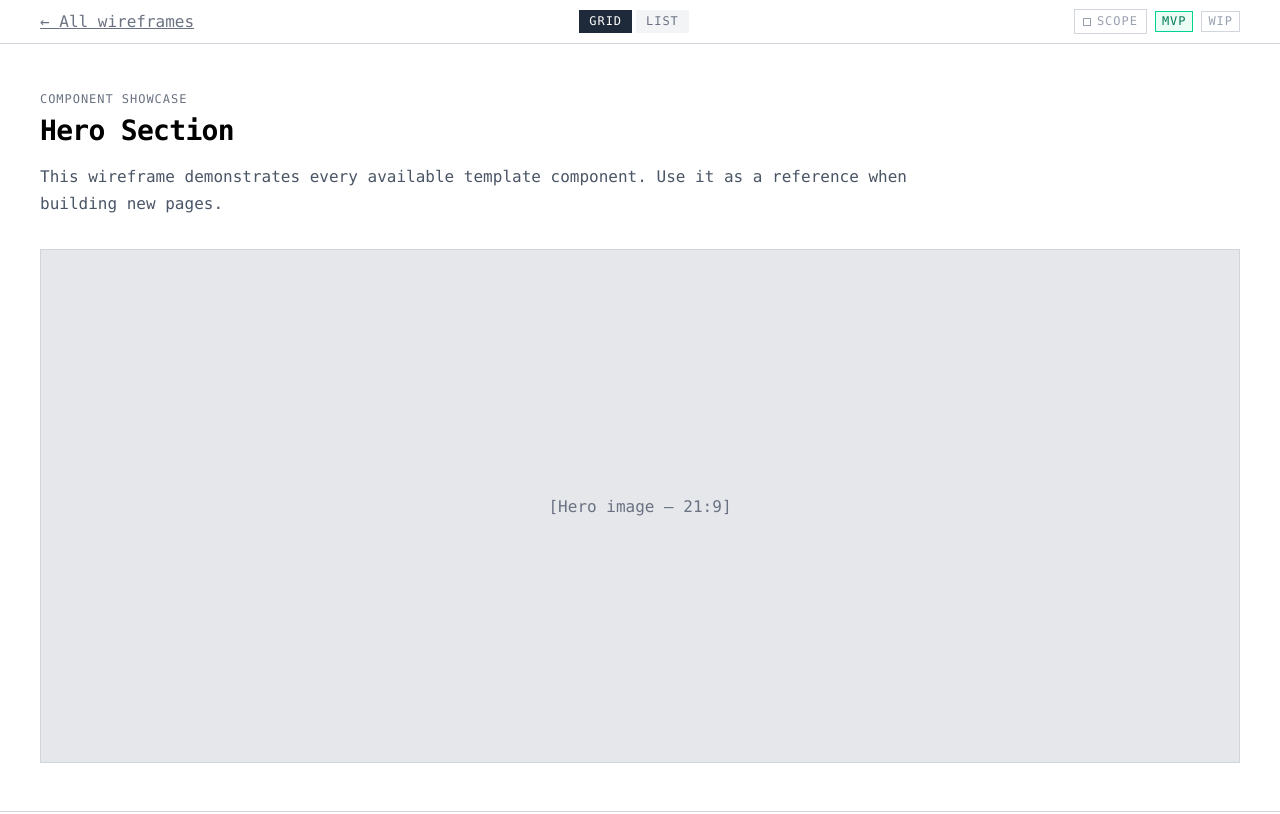
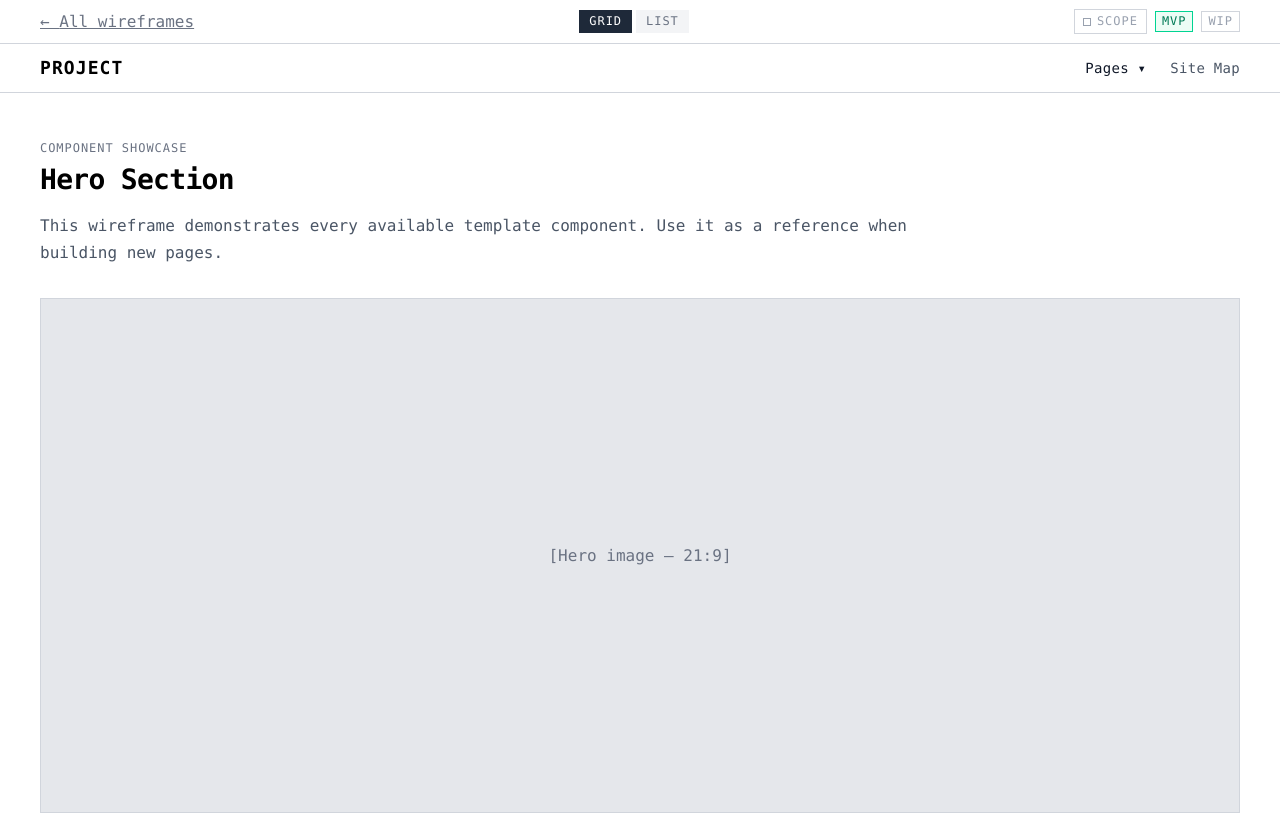
Before and after one commit to CogappLabs/wireframe-starter, a Next.js app: page /example in a window 1280 px wide. Shown: the top 814 px of the page. Built offline with nearby package versions, Linux system fonts and the light colour scheme.

Commit message:
Add GlobalNav component for site-level navigation
Dropdown menus with mega panels, mobile hamburger, keyboard/escape dismiss.
Driven by the existing navigation array in data.ts.

```diff
--- a/src/app/(wireframes)/layout.tsx
+++ b/src/app/(wireframes)/layout.tsx
@@ -3,6 +3,7 @@
 import Link from "next/link";
 import { usePathname } from "next/navigation";
 import { Suspense } from "react";
+import GlobalNav from "@/components/wireframe/GlobalNav";
 import ScopeToggle from "@/components/wireframe/ScopeToggle";
 import { MvpBadge, StatusBadge } from "@/components/wireframe/StatusBadge";
 import VariationToggle from "@/components/wireframe/VariationToggle";
@@ -52,6 +53,8 @@ export default function WireframeLayout({
 					)}
 				</div>
 			</header>
+
+			<GlobalNav />
 
 			<main className="flex-1">{children}</main>
 
--- /dev/null
+++ b/src/components/wireframe/GlobalNav.tsx
@@ -0,0 +1,253 @@
+"use client";
+
+import Link from "next/link";
+import { usePathname } from "next/navigation";
+import { useCallback, useEffect, useRef, useState } from "react";
+import { type NavNode, navigation } from "@/lib/data";
+import { t } from "@/lib/strings";
+
+type OpenMenu = string | null;
+
+export default function GlobalNav() {
+	const pathname = usePathname();
+	const [openMenu, setOpenMenu] = useState<OpenMenu>(null);
+	const [mobileOpen, setMobileOpen] = useState(false);
+	const navRef = useRef<HTMLElement>(null);
+
+	const toggle = useCallback(
+		(label: string) => setOpenMenu((prev) => (prev === label ? null : label)),
+		[],
+	);
+
+	useEffect(() => {
+		const handler = (e: MouseEvent) => {
+			if (navRef.current && !navRef.current.contains(e.target as Node)) {
+				setOpenMenu(null);
+			}
+		};
+		document.addEventListener("mousedown", handler);
+		return () => document.removeEventListener("mousedown", handler);
+	}, []);
+
+	useEffect(() => {
+		const handler = (e: KeyboardEvent) => {
+			if (e.key === "Escape") {
+				setOpenMenu(null);
+				setMobileOpen(false);
+			}
+		};
+		document.addEventListener("keydown", handler);
+		return () => document.removeEventListener("keydown", handler);
+	}, []);
+
+	const isActive = (node: NavNode): boolean => {
+		if (node.href && pathname === node.href) return true;
+		return node.children?.some((c) => c.href && pathname === c.href) ?? false;
+	};
+
+	// Top-level items with children become dropdowns; others are plain links.
+	// Skip the "Home" item (href "/") — the logo handles that.
+	const items = navigation.filter((n) => n.href !== "/");
+
+	return (
+		<>
+			{openMenu && (
+				// biome-ignore lint/a11y/useKeyWithClickEvents: backdrop dismiss
+				// biome-ignore lint/a11y/noStaticElementInteractions: backdrop dismiss
+				<div
+					className="fixed inset-0 z-40 bg-black/30"
+					onClick={() => setOpenMenu(null)}
+				/>
+			)}
+
+			<nav
+				ref={navRef}
+				className="relative z-50 border-b border-gray-300 bg-white"
+			>
+				<div className="flex items-center justify-between px-[var(--margin-xl)] py-3">
+					<Link
+						href="/"
+						className="shrink-0 font-mono text-card font-bold uppercase tracking-[0.06em]"
+					>
+						{t("nav.siteName")}
+					</Link>
+
+					<button
+						type="button"
+						onClick={() => {
+							setMobileOpen(!mobileOpen);
+							setOpenMenu(null);
+						}}
+						className="font-mono text-meta text-gray-600 xl:hidden"
+						aria-label="Toggle menu"
+					>
+						{mobileOpen ? t("nav.close") : t("nav.menu")}
+					</button>
+
+					<div className="hidden items-center gap-6 xl:flex">
+						{items.map((item) =>
+							item.children ? (
+								<button
+									key={item.label}
+									type="button"
+									onClick={() => toggle(item.label)}
+									className={`font-mono text-meta tracking-[0.02em] ${
+										isActive(item) || openMenu === item.label
+											? "font-medium text-gray-900"
+											: "text-gray-600 hover:text-gray-900"
+									}`}
+								>
+									{item.label}
+									{openMenu === item.label ? " \u25B4" : " \u25BE"}
+								</button>
+							) : item.href ? (
+								<Link
+									key={item.label}
+									href={item.href}
+									className={`font-mono text-meta tracking-[0.02em] ${
+										isActive(item)
+											? "font-medium text-gray-900"
+											: "text-gray-600 hover:text-gray-900"
+									}`}
+								>
+									{item.label}
+								</Link>
+							) : null,
+						)}
+					</div>
+				</div>
+
+				{mobileOpen && (
+					<div className="border-t border-gray-200 bg-white px-[var(--margin-xl)] py-4 xl:hidden">
+						<div className="flex flex-col gap-1">
+							{items.map((item) => (
+								<MobileNavItem
+									key={item.label}
+									item={item}
+									pathname={pathname}
+									onClose={() => setMobileOpen(false)}
+								/>
+							))}
+						</div>
+					</div>
+				)}
+
+				{items.map(
+					(item) =>
+						item.children &&
+						openMenu === item.label && (
+							<MegaPanel
+								key={item.label}
+								items={item.children}
+								pathname={pathname}
+								onClose={() => setOpenMenu(null)}
+							/>
+						),
+				)}
+			</nav>
+		</>
+	);
+}
+
+function MobileNavItem({
+	item,
+	pathname,
+	onClose,
+}: {
+	item: NavNode;
+	pathname: string;
+	onClose: () => void;
+}) {
+	const [expanded, setExpanded] = useState(false);
+
+	if (!item.children) {
+		return item.href ? (
+			<Link
+				href={item.href}
+				onClick={onClose}
+				className={`py-2 font-mono text-body ${
+					pathname === item.href
+						? "font-bold"
+						: "text-gray-600 hover:text-gray-900"
+				}`}
+			>
+				{item.label}
+			</Link>
+		) : null;
+	}
+
+	return (
+		<div>
+			<button
+				type="button"
+				onClick={() => setExpanded(!expanded)}
+				className="flex w-full items-center justify-between py-2 text-left font-mono text-body font-bold"
+			>
+				{item.label}
+				<span className="font-mono text-body text-gray-500">
+					{expanded ? "\u25B4" : "\u25BE"}
+				</span>
+			</button>
+			{expanded && (
+				<div className="flex flex-col gap-1 pb-2 pl-4">
+					{item.children.map((child) =>
+						child.href ? (
+							<Link
+								key={child.label}
+								href={child.href}
+								onClick={onClose}
+								className={`py-1.5 font-mono text-body ${
+									pathname === child.href
+										? "font-bold"
+										: "text-gray-600 hover:text-gray-900"
+								}`}
+							>
+								{child.label}
+							</Link>
+						) : null,
+					)}
+				</div>
+			)}
+		</div>
+	);
+}
+
+function MegaPanel({
+	items,
+	pathname,
+	onClose,
+}: {
+	items: NavNode[];
+	pathname: string;
+	onClose: () => void;
+}) {
+	return (
+		<div className="absolute inset-x-0 top-full z-50 hidden border-b border-gray-300 bg-white shadow-sm xl:block">
+			<div
+				className="grid gap-3 px-[var(--margin-xl)] py-6"
+				style={{
+					gridTemplateColumns: `repeat(${Math.min(items.length, 5)}, 1fr)`,
+				}}
+			>
+				{items.map((item) =>
+					item.href ? (
+						<Link
+							key={item.label}
+							href={item.href}
+							onClick={onClose}
+							className={`flex flex-col border p-4 text-left transition-colors hover:border-gray-500 hover:bg-gray-50 ${
+								pathname === item.href
+									? "border-gray-500 bg-gray-50"
+									: "border-gray-300"
+							}`}
+						>
+							<span className="font-mono text-meta font-medium">
+								{item.label}
+							</span>
+						</Link>
+					) : null,
+				)}
+			</div>
+		</div>
+	);
+}
--- a/src/lib/strings/en.json
+++ b/src/lib/strings/en.json
@@ -5,6 +5,9 @@
 
 	"nav.backToIndex": "All wireframes",
 	"nav.wireframe": "Wireframe",
+	"nav.siteName": "Project",
+	"nav.menu": "Menu",
+	"nav.close": "Close",
 
 	"shared.imagePlaceholder": "[Image]",
 
```
